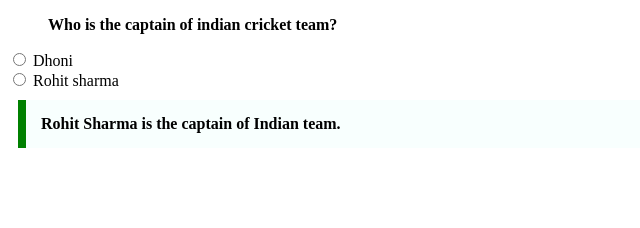
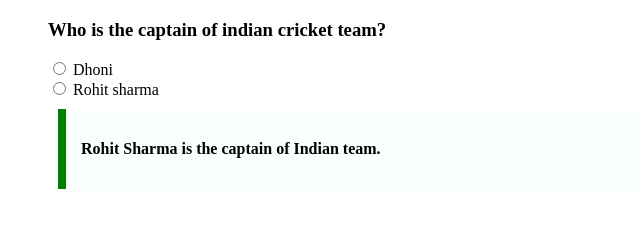
Before and after one commit to acciojob/trivia-arjunrnj, a website: page main.html in a window 1280 px wide. Shown: the whole page, without its empty margins (0-640 px from the left). Drawn offline with Linux system fonts and the light colour scheme.

Commit message:
fix indexation

```diff
--- a/main.html
+++ b/main.html
@@ -8,15 +8,18 @@
 
 <body>
 	<!-- the entire body must be written by student -->
-	<blockquote> <b>Who is the captain of indian cricket team?</b></blockquote>
+
+	<blockquote>
+		<h3>Who is the captain of indian cricket team?</h3>
 	    <input type="radio" id="player1" value="Dhoni"/>
 	    <label for="player1">Dhoni</label>
-	<br>
+		<br/>
 		<input type="radio" id="player2" value="Rohit sharma" />
 		<label for="player2">Rohit sharma</label>
     	<div class="one">
-	Rohit Sharma is the captain of Indian team.
+	 	<p>Rohit Sharma is the captain of Indian team.</p>
     	</div>
+	</blockquote>
     <script type="text/javascript" src="./script.js">
 </script>
 
```
Lines whose indentation alone changed are shown as unchanged.
